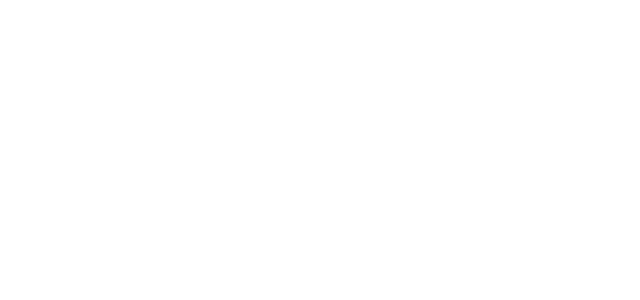
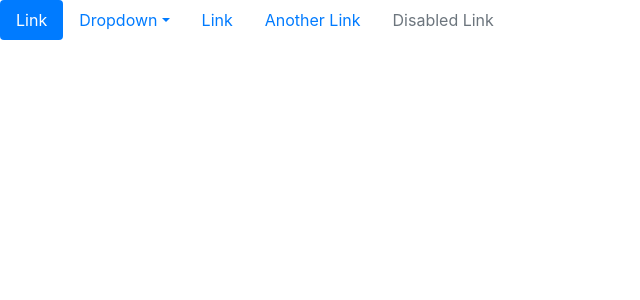
Before and after one commit to DatBoiLuiskrrt/PortfolioProject, a React (Create React App) app in the folder portfolioreact/: page / in a window 1280 px wide. Shown: the top 300 px of the page, without its empty margins (0-640 px from the left). Built offline with nearby package versions, Linux system fonts and the light colour scheme.

Commit message:
Added a nav menu using reactstrap

```diff
--- a/portfolioreact/src/App.js
+++ b/portfolioreact/src/App.js
@@ -1,10 +1,10 @@
 import React from 'react';
-
+import NavBar from "../src/components/NavBar";
 
 function App() {
   return (
     <div >
-
+      <NavBar/>
     </div>
   );
 }
--- /dev/null
+++ b/portfolioreact/src/components/NavBar.js
@@ -0,0 +1,41 @@
+import React,{useState} from "react";
+import { Nav, NavItem, Dropdown, DropdownItem, DropdownToggle, DropdownMenu, NavLink } from 'reactstrap';
+
+const NavigationBar = (props) => {
+  const [dropdownOpen, setDropdownOpen] = useState(false);
+
+  const toggle = () => setDropdownOpen(!dropdownOpen);
+
+  return (
+    <div>
+      <Nav pills>
+        <NavItem>
+          <NavLink href="#" active>Link</NavLink>
+        </NavItem>
+        <Dropdown nav isOpen={dropdownOpen} toggle={toggle}>
+          <DropdownToggle nav caret>
+            Dropdown
+          </DropdownToggle>
+          <DropdownMenu>
+            <DropdownItem header>Header</DropdownItem>
+            <DropdownItem disabled>Action</DropdownItem>
+            <DropdownItem>Another Action</DropdownItem>
+            <DropdownItem divider />
+            <DropdownItem>Another Action</DropdownItem>
+          </DropdownMenu>
+        </Dropdown>
+        <NavItem>
+          <NavLink href="#">Link</NavLink>
+        </NavItem>
+        <NavItem>
+          <NavLink href="#">Another Link</NavLink>
+        </NavItem>
+        <NavItem>
+          <NavLink disabled href="#">Disabled Link</NavLink>
+        </NavItem>
+      </Nav>
+    </div>
+  );
+}
+
+export default NavigationBar;
```
